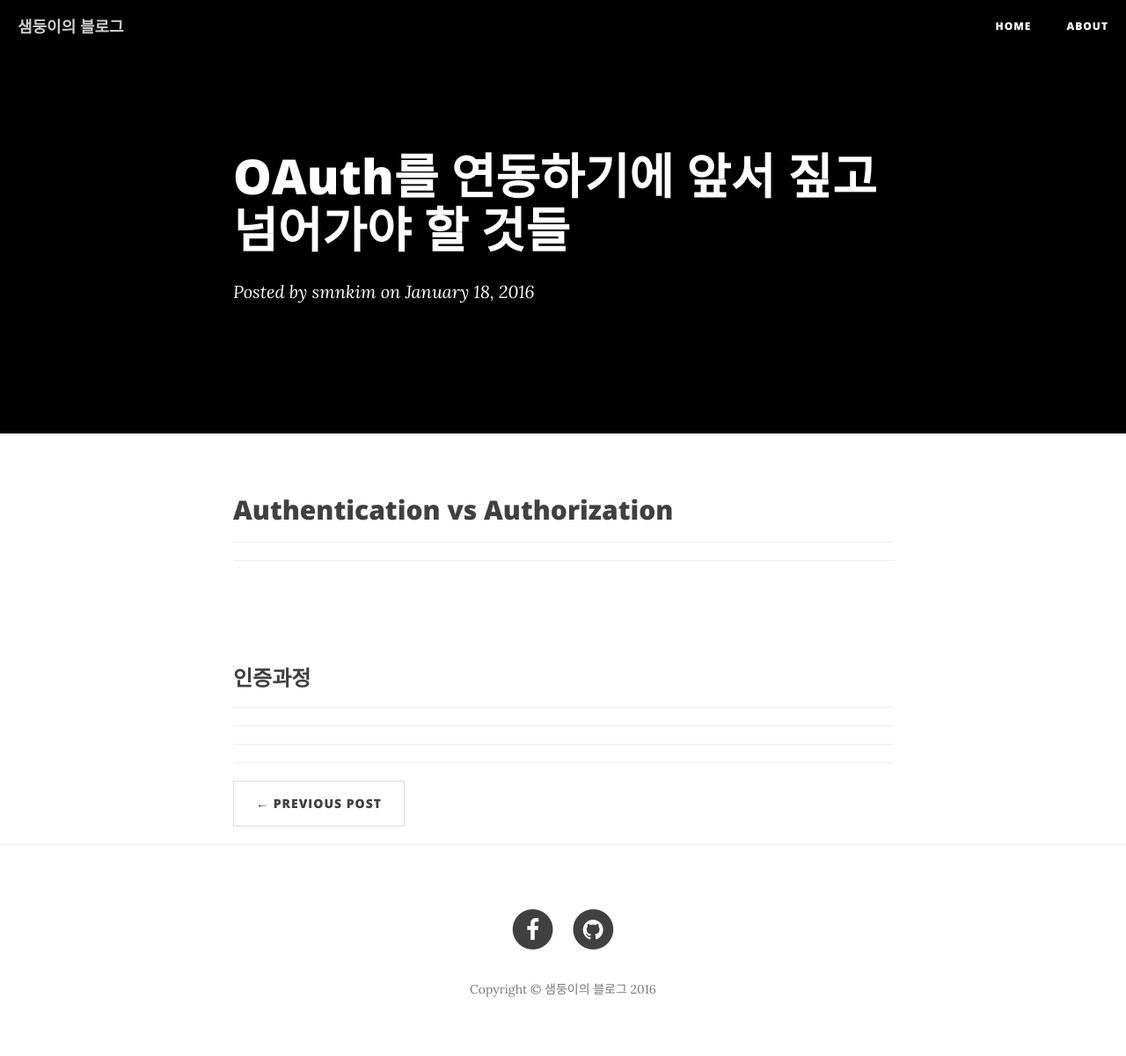
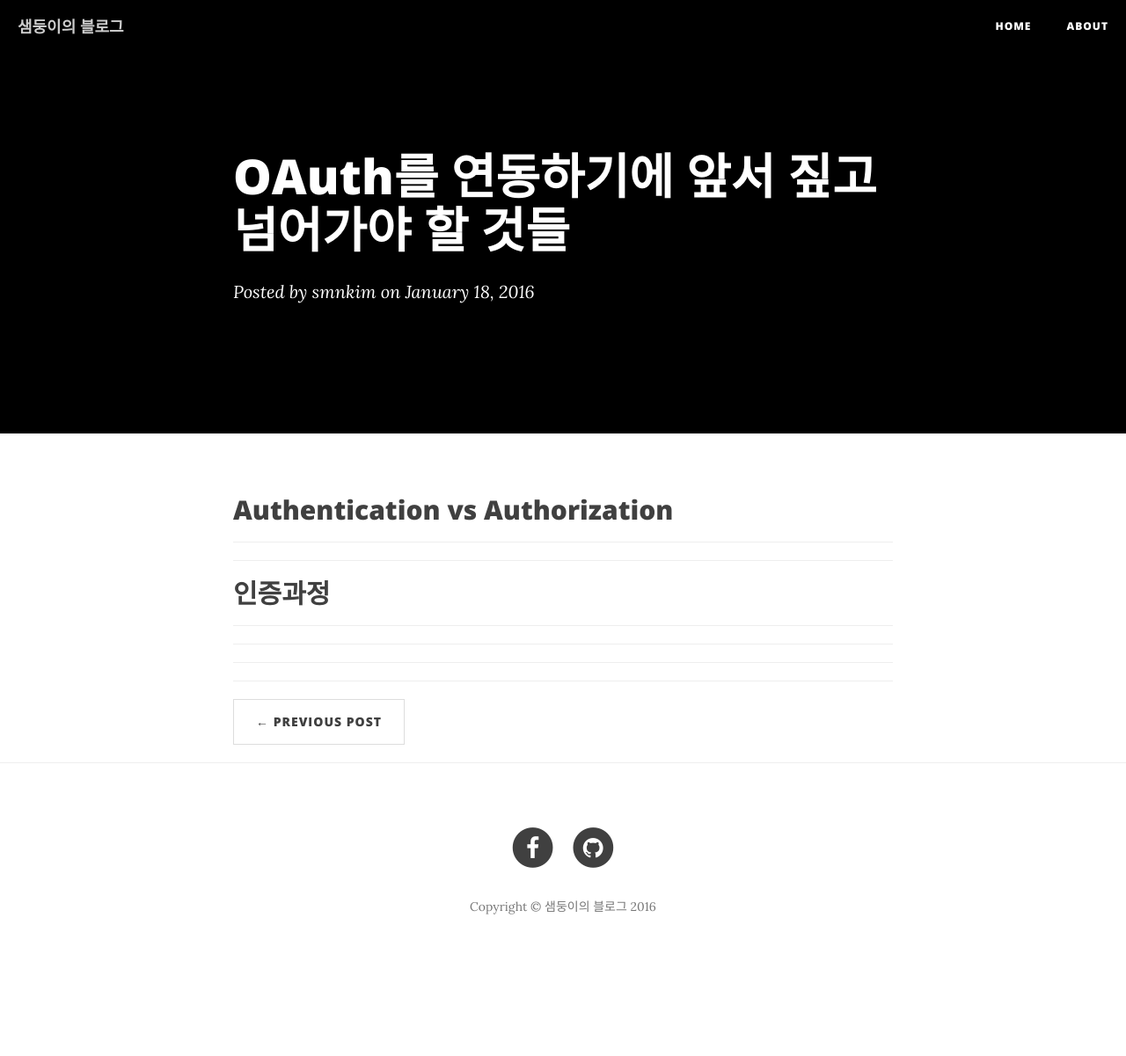
Before and after one commit to smnkim/smnkim.github.io, a Jekyll site: the page built from _posts/2016-01-18-smn-article.2.markdown, in a window 1280 px wide. Shown: the whole page at 88% size. Built offline with Jekyll 4.4.1, drawn with Linux system fonts in a browser that asks for light colours; nearby versions of some CDN libraries; after the commit the page ends 1107 px from its top, so only the background shows below that.

Commit message:
insert article

```diff
--- a/_posts/2016-01-18-smn-article.2.markdown
+++ b/_posts/2016-01-18-smn-article.2.markdown
@@ -14,8 +14,8 @@ header-img: "img/smnkim.jpg"
 ----
 
 ----
-<br><br>
-### 인증과정
+
+## 인증과정
 
 ----
 
```
